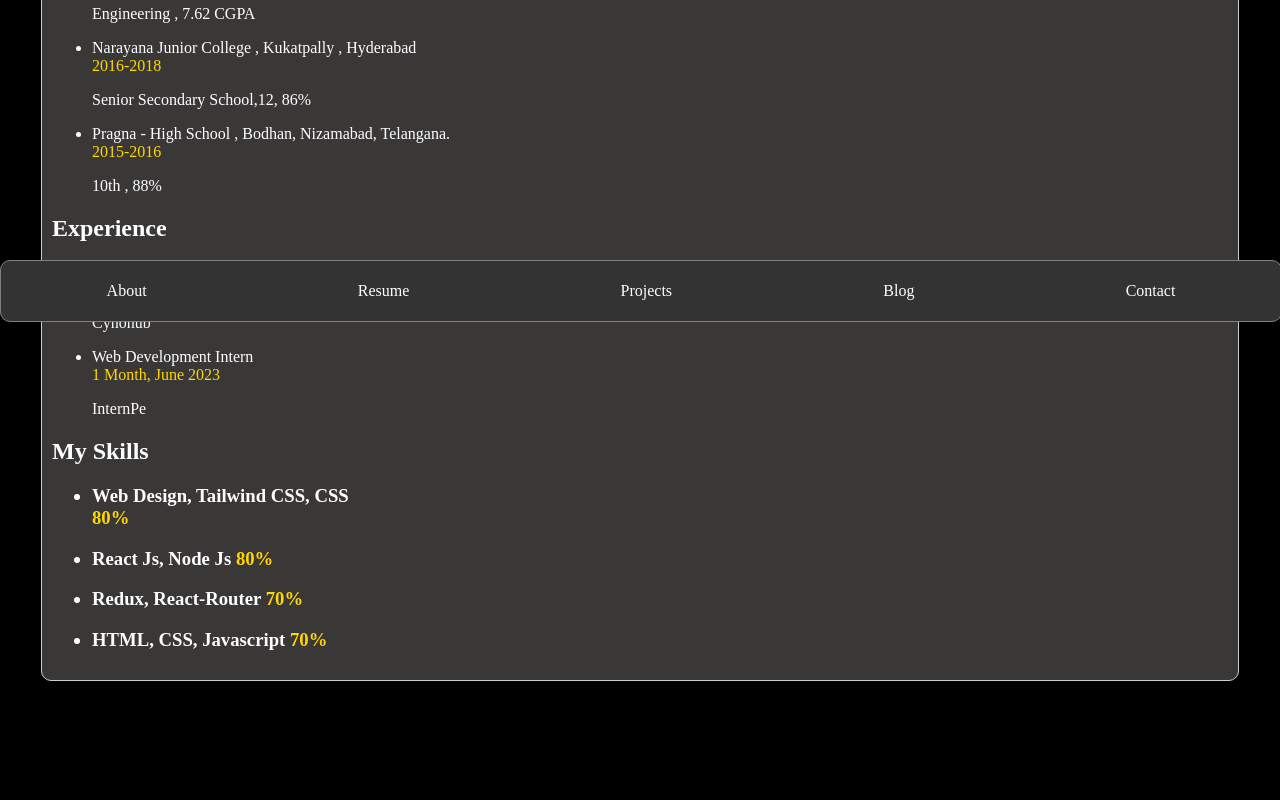
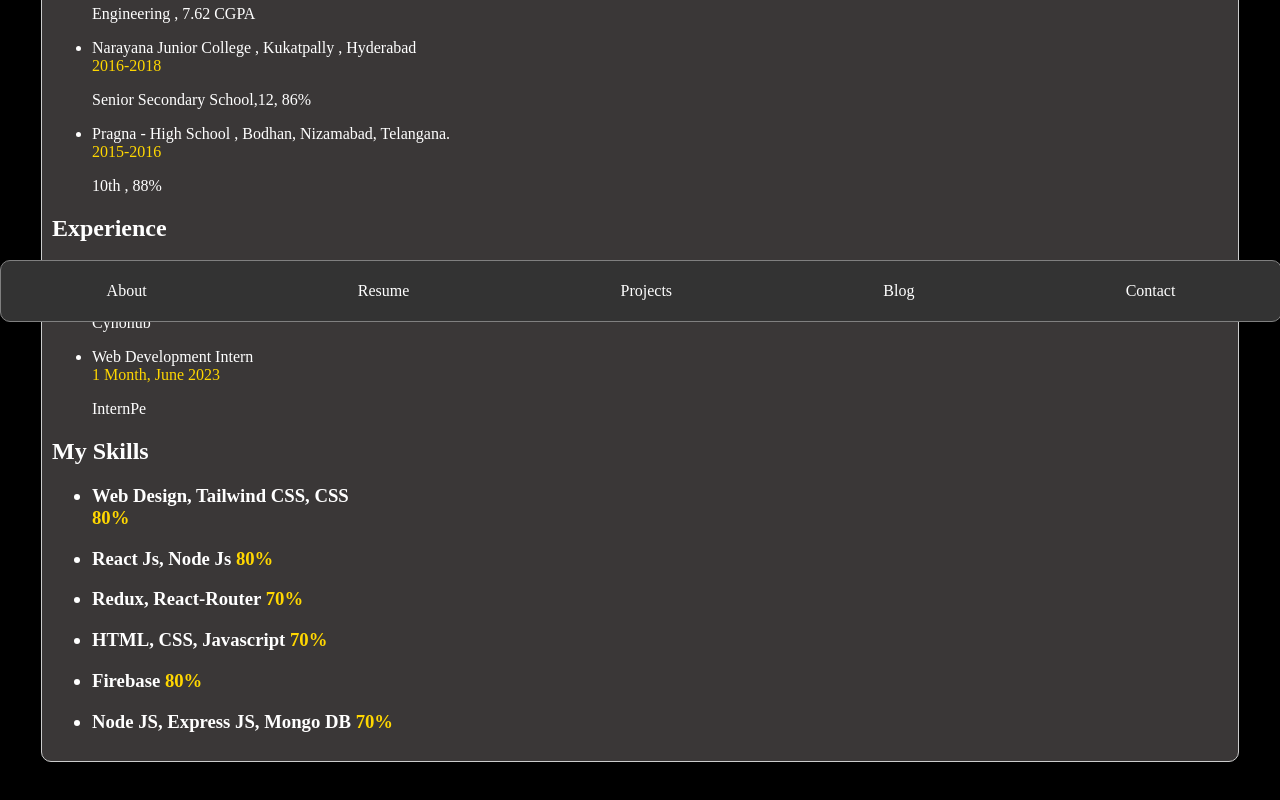
Before and after one commit to pavanlasure90/LasurePavan-Portfolio-official, a React (Vite) app: page /resume in a window 1280 px wide. Shown: the part 478-1278 px from the top of the page. Before the commit the page ends 1231 px from the top, so only its background shows below. Built offline with nearby package versions, Linux system fonts and the light colour scheme.

Commit message:
projects setting

```diff
--- a/src/components/Projects.jsx
+++ b/src/components/Projects.jsx
@@ -7,8 +7,10 @@ const Projects = () => {
   const [selectedCategory, setSelectedCategory] = useState('All');
 
   const categorizedProjects = [
-    { title: 'Linklens', category: 'Web Design', link: 'https://linklenshub.netlify.app', imgSrc: './assets/linklensImg.png' },
-    { title: 'Cinema Elk', category: 'Web Design', link: 'https://cinema-elk-dynamic.netlify.app', imgSrc: './assets/CinemaElkImg.png' },
+    { title: 'Instabuy', category: 'Web Development', link: 'https://instabuydynamic.netlify.app', imgSrc: './assets/instabuy.jpeg' },
+    { title: 'Ticketbox', category: 'Web Development', link: 'https://ticketboxdynamic.netlify.app', imgSrc: './assets/ticketbox.jpeg' },
+    { title: 'Instagram Clone', category: 'Web Development', link: 'https://instagramproject-static.netlify.app', imgSrc: './assets/insta.jpg' },
+
   ];
 
   const applicationProjects = [
@@ -24,9 +26,8 @@ const Projects = () => {
 
 
   const webDevelopmentProjects = [
-    { title: 'Instabuy', category: 'Web Development', link: 'https://instabuydynamic.netlify.app', imgSrc: './assets/instabuy.jpeg' },
-    { title: 'Ticketbox', category: 'Web Development', link: 'https://ticketboxdynamic.netlify.app', imgSrc: './assets/ticketbox.jpeg' },
-    { title: 'Instagram Clone', category: 'Web Development', link: 'https://instagramproject-static.netlify.app', imgSrc: './assets/insta.jpg' },
+    { title: 'Linklens', category: 'Web Design', link: 'https://linklenshub.netlify.app', imgSrc: './assets/linklensImg.png' },
+    { title: 'Cinema Elk', category: 'Web Design', link: 'https://cinema-elk-dynamic.netlify.app', imgSrc: './assets/CinemaElkImg.png' },
   ];
 
   const filteredProjects =
@@ -54,7 +55,7 @@ const Projects = () => {
         <select value={selectedCategory} onChange={(e) => setSelectedCategory(e.target.value)}>
           <option value='All'>All</option>
           <option value='Web Design'>Web Design</option>
-          <option value='Applications'>Applications</option>
+          <option value='Applications'> Web Applications</option>
           <option value='Web Development'>Web Development</option>
         </select>
 
--- a/src/components/Resume.jsx
+++ b/src/components/Resume.jsx
@@ -46,6 +46,8 @@ const Resume = () => {
               <h3><li>React Js, Node Js <span>80%</span> </li></h3>
               <h3><li>Redux, React-Router <span>70%</span></li></h3>
               <h3><li>HTML, CSS, Javascript <span>70%</span></li></h3>
+              <h3><li>Firebase <span>80%</span></li></h3>
+              <h3><li>Node JS, Express JS, Mongo DB <span>70%</span></li></h3>
             </ul>
       </div>
 
```
Also changed, not shown: public/assets/fastfood.png (added).
